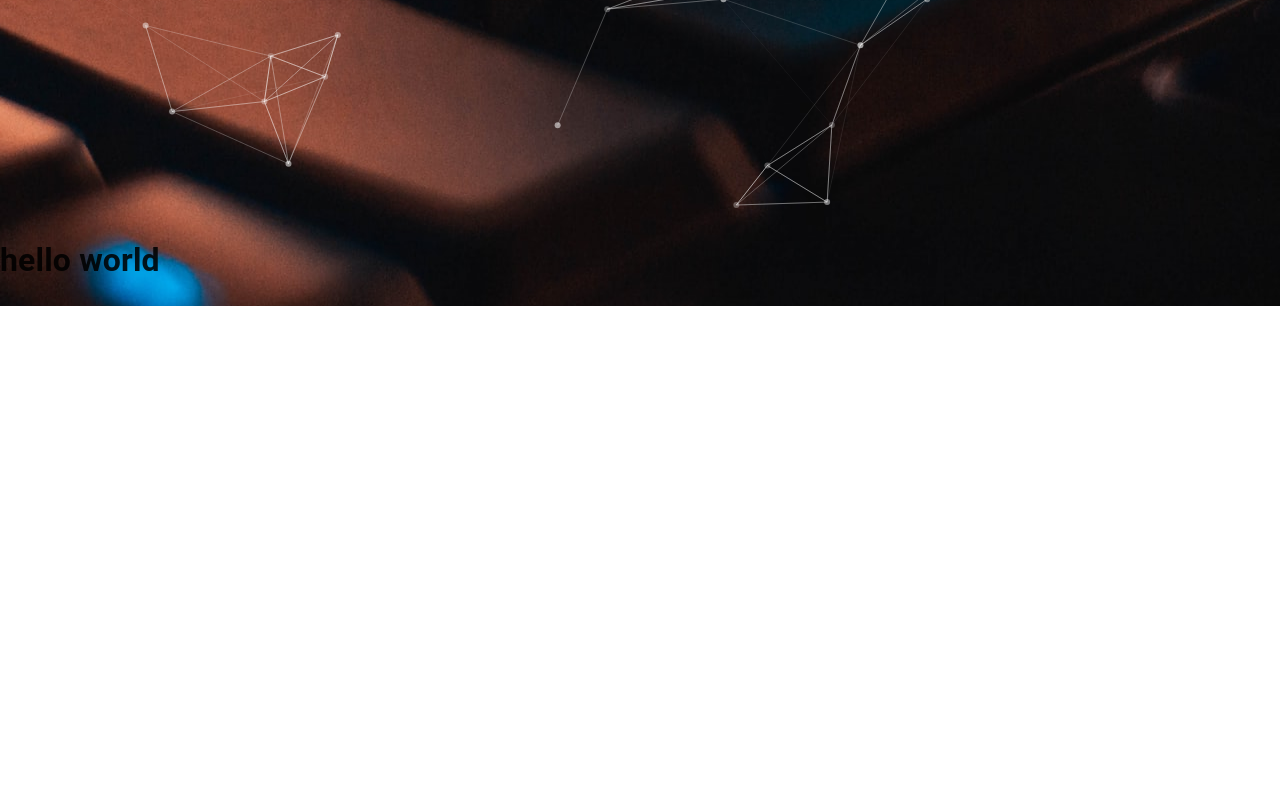
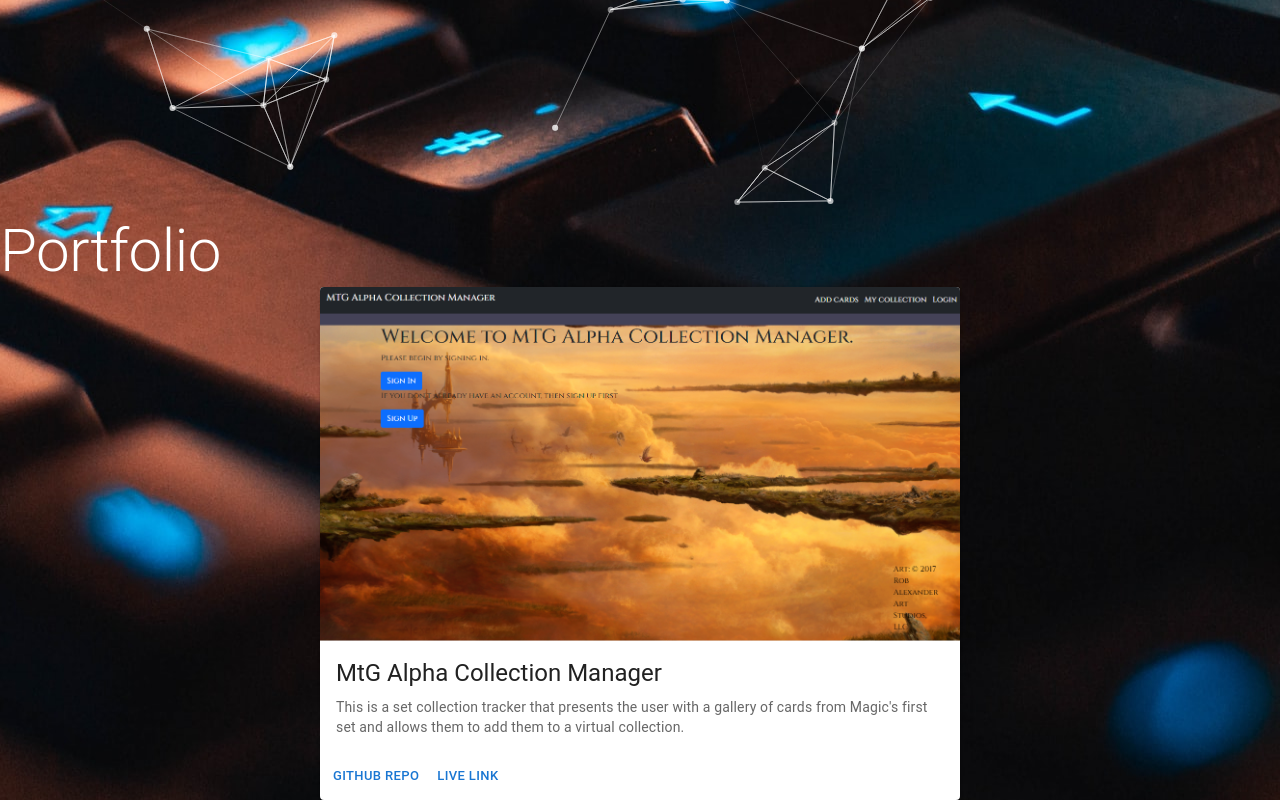
Before and after one commit to segarrison/seg-react-portfolio, a React (Create React App) app: page / in a window 1280 px wide. Shown: the part 592-1392 px from the top of the page. Before the commit the page ends 898 px from the top, so only its background shows below. Built offline with nearby package versions, Linux system fonts and the light colour scheme.

Commit message:
Added first project card

```diff
--- a/src/components/Projects.js
+++ b/src/components/Projects.js
@@ -1,10 +1,55 @@
 import React from "react";
+import Card from "@mui/material/Card";
+import Grid from "@mui/material/Grid";
+import Typography from "@mui/material/Typography";
+import Box from "@mui/material/Box";
+import CardActionArea from "@mui/material/CardActionArea";
+import CardActions from "@mui/material/CardActions";
+import CardContent from "@mui/material/CardContent";
+import CardMedia from "@mui/material/CardMedia";
+import Button from "@mui/material/Button";
+import mtg from "../assets/images/mtg-alpha.png";
 
 function Projects() {
+  return (
+    <Box component="div" id="portfolio">
+        <Typography variant="h2" color="white">Portfolio</Typography>
+      <Grid container justifyContent="center" alignItems="center">
 
-    return (
- <h1 id ="portfolio">hello world</h1>
-    )
+        <Grid item xs={12} sm={8} md={6}>
+          <Card>
+            <CardActionArea>
+              <CardMedia
+                component="img"
+                alt="MtG Alpha Collector"
+                height="100%"
+                image={mtg}
+
+              />
+              <CardContent>
+                <Typography gutterBottom variant="h5">
+                  MtG Alpha Collection Manager
+                </Typography>
+                <Typography variant="body2" color="textSecondary" component="p">
+                  This is a set collection tracker that presents the user with a
+                  gallery of cards from Magic's first set and allows them to add
+                  them to a virtual collection.
+                </Typography>
+              </CardContent>
+              <CardActions>
+                <Button size="small" color="primary">
+                  GitHub Repo
+                </Button>
+                <Button size="small" color="primary">
+                  Live Link
+                </Button>
+              </CardActions>
+            </CardActionArea>
+          </Card>
+        </Grid>
+      </Grid>
+    </Box>
+  );
 }
 
 export default Projects;
```
Also changed, not shown: src/assets/images/mtg-alpha.png (added).
